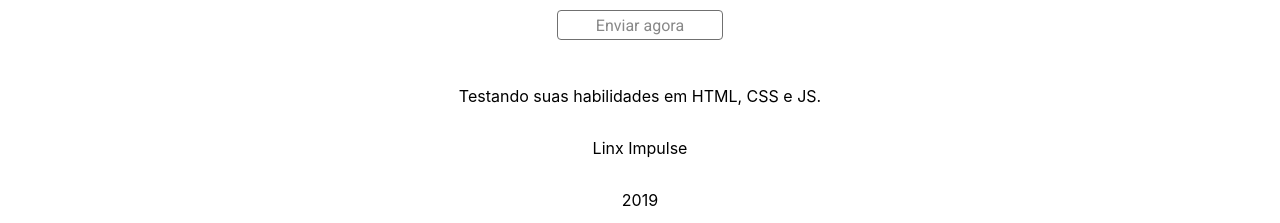
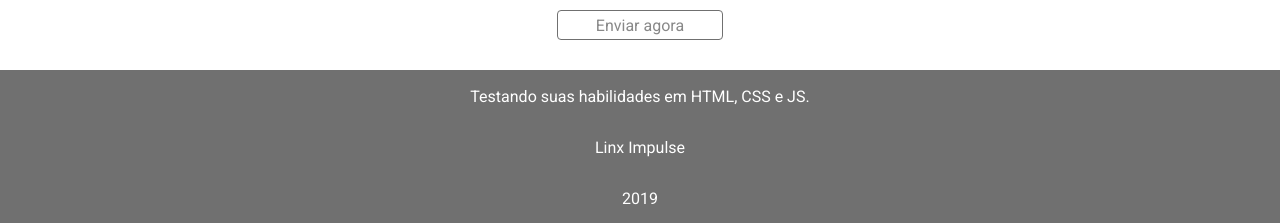
Before and after one commit to mathocihara/my-app, a React (Create React App) app: page / in a window 1280 px wide. Shown: the part 1379-1602 px from the top of the page. Built offline with nearby package versions, Linux system fonts and the light colour scheme; no server answers.

Commit message:
estilização do footer

```diff
--- a/src/componentes/footer.css
+++ b/src/componentes/footer.css
@@ -2,4 +2,9 @@
     display: flex;
     flex-direction: column;
     text-align: center;
+    background: #707070 0% 0% no-repeat padding-box;
+    border: 1px solid #707070;
+    opacity: 1;
+    font-family: 'Roboto', sans-serif;
+    color: #FFFFFF;
 }
```
